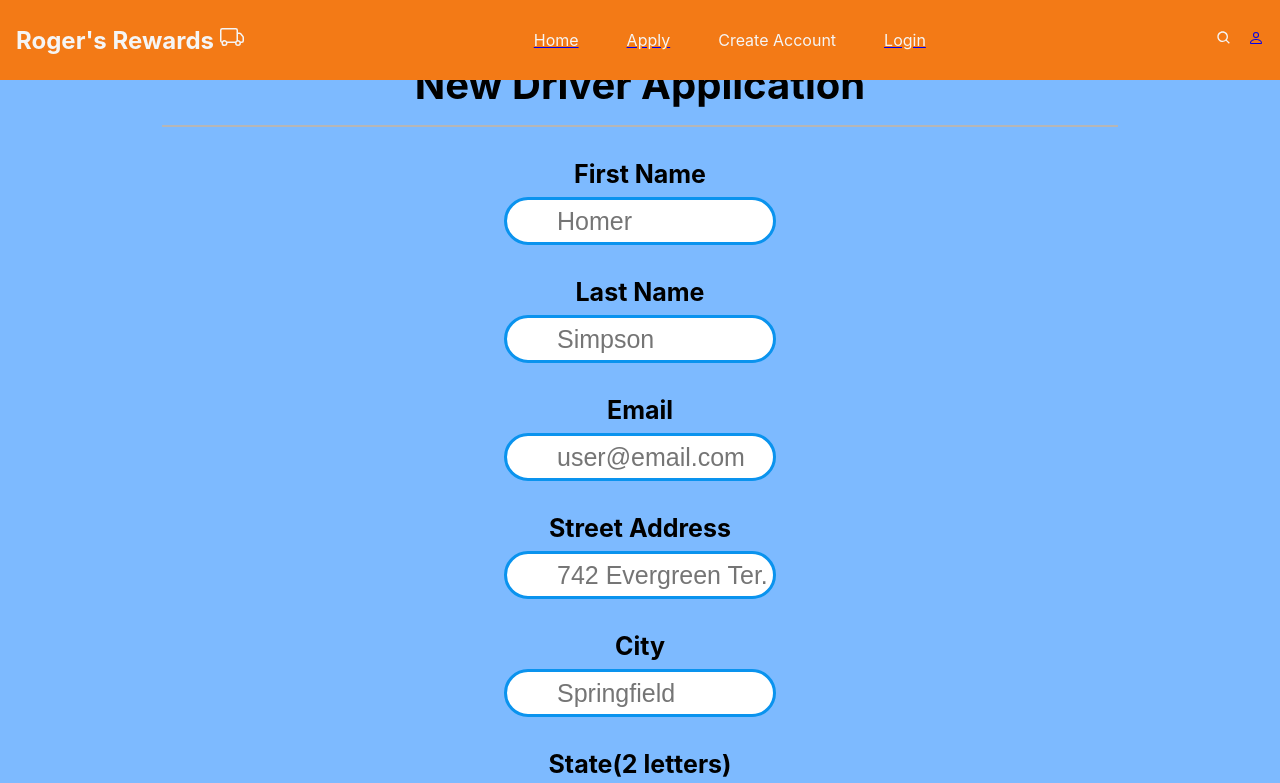
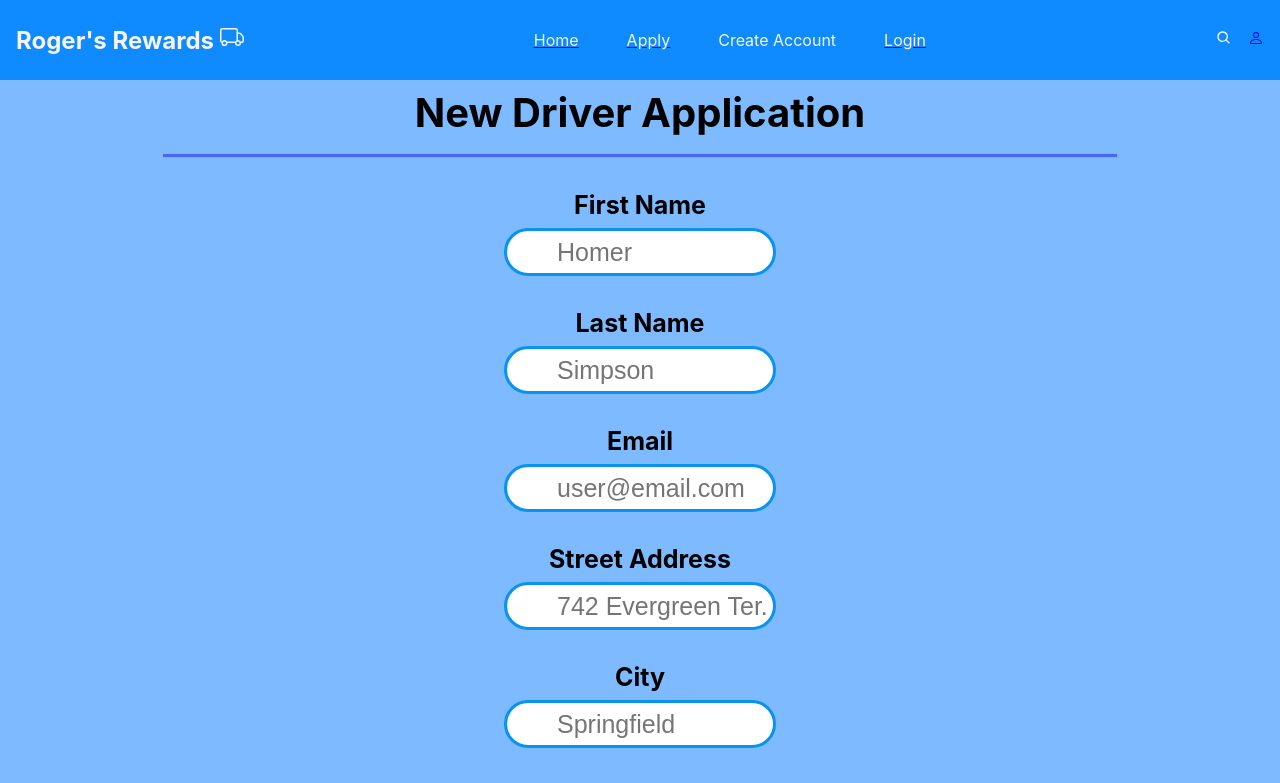
Before and after one commit to kennguyen061/TruckersRewardsProgram, a React (Create React App) app in the folder front-end/app/: page /pages/application in a window 1280 px wide. Shown: the top 783 px of the page. Built offline with nearby package versions, Linux system fonts and the light colour scheme.

Commit message:
NavBar now has an opacity trait, cleaned up uncessary CSS styling left over from previous versions

```diff
--- a/front-end/app/src/Components/DriverForm/NewDriver.css
+++ b/front-end/app/src/Components/DriverForm/NewDriver.css
@@ -47,3 +47,12 @@
   margin-top: 1rem;
   margin-bottom: 1;
 }
+
+.line {
+  width: 100%;
+  margin-left: auto;
+  margin-right: auto;
+  height: 5px;
+  background-color:rgb(16, 19, 245);
+  opacity: 0.5;
+}
--- a/front-end/app/src/Components/DriverForm/NewDriver.js
+++ b/front-end/app/src/Components/DriverForm/NewDriver.js
@@ -15,7 +15,7 @@ const NewDriver = (props) => {
       <div className="new-driver">
         <div className="header">
           <label className="new-driver-label">New Driver Application</label>
-          <hr className="line_bold" />
+          <hr className="line" />
         </div>
         <DriverForm onSaveDriverData={saveDriverDataHandler}></DriverForm>
       </div>
--- a/front-end/app/src/Components/UI/Nav.css
+++ b/front-end/app/src/Components/UI/Nav.css
@@ -8,7 +8,7 @@
   z-index: 2;
   position: absolute;
   color: #f5f5f5;
-  background-color: #f37a16;
+  background: rgba(4, 134, 255, 0.9);
 }
 
 h2 {
--- a/front-end/app/src/Components/WeStand/WeStand.js
+++ b/front-end/app/src/Components/WeStand/WeStand.js
@@ -6,12 +6,12 @@ function WeStand() {
     <div className="WeStand">
       <div className="container">
         <div className="left">
-          <h2>What We Belive In</h2>
+          <h2>What We Beleive In</h2>
           <p>
-            We the people at Roger's Rewards belive that it is important to
-            drive safe.This is just going to be some placeholder txt while
+            We at Roger's Rewards believe that it is important to
+            drive safe. This is just going to be some placeholder txt while
             someone figures out a good way to make it sound like we belive in
-            idk maybe put somehting about how to become driviver of the year.
+            idk maybe put somehting about how to become driver of the year.
           </p>
           <div className="driverOfTheYear">
             <div className="box">
--- a/front-end/app/src/Components/pages/Application.css
+++ b/front-end/app/src/Components/pages/Application.css
@@ -13,40 +13,6 @@
   }
 }
 
-.Title {
-  margin-top: 7rem;
-  margin-bottom: 3rem;
-}
-
-.Card {
-  margin-top: 10rem;
-  margin-bottom: 100rem;
-  background-color: #7ab0b9;
-  display: flex;
-  flex-direction: column;
-  align-items: center;
-  justify-content: top;
-  font-size: calc(10px + 2vmin);
-  color: white;
-  border-radius: 12px;
-  box-shadow: 0 1px 8px rgba(0, 0, 0, 0.25);
-  width: 35rem;
-  height: 50rem;
-  min-height: 20vh;
-}
-
-.Link-box {
-  display: flex;
-  min-height: 10vh;
-  background-color: rgb(8d918d);
-  flex-direction: row;
-  width: 37rem;
-  height: 4rem;
-  justify-content: center;
-  align-items: center;
-  border-radius: 12px;
-}
-
 .Container {
   background-color: rgba(89, 167, 255, 0.781);
   height: 100%;
@@ -55,7 +21,7 @@
   justify-content: center;
   align-items: center;
   flex-direction: column;
-  padding-top: 20px
+  padding-top: 3rem;
 }
 
 .App-link {
```
Also changed, not shown: front-end/app/src/Components/UI/HomeNav.js (indentation only).
